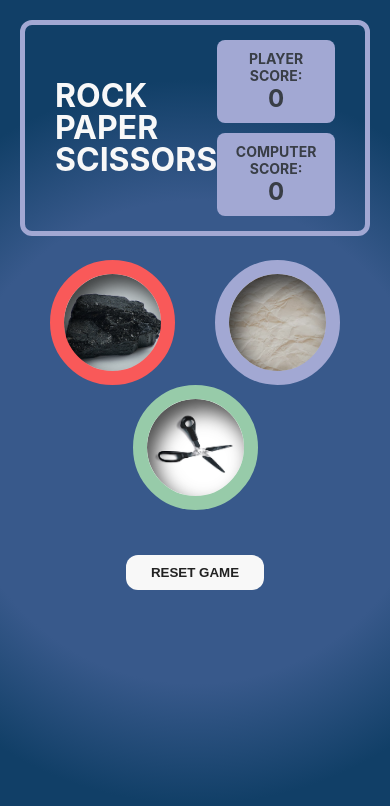
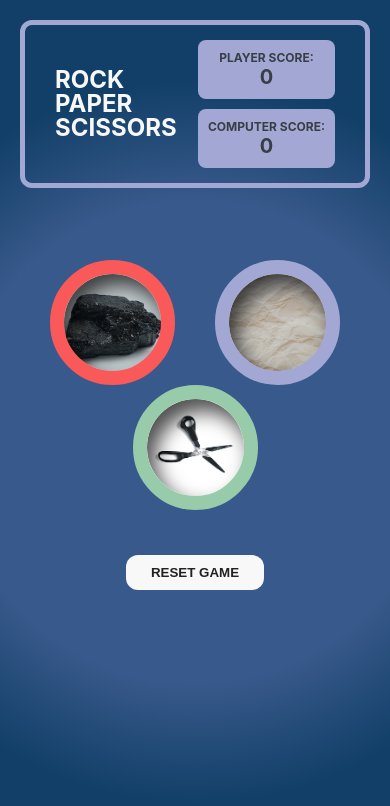
Before and after one commit to markosilvasvuori/rock-paper-scissors, a React (Create React App) app: page / in a window 390 px wide. Shown: the top 806 px of the page. Built offline with nearby package versions, Linux system fonts and the light colour scheme.

Commit message:
Changed font-size in .score-container and .scoreboard h1. Added Media query

```diff
--- a/src/components/UI/Scoreboard.module.css
+++ b/src/components/UI/Scoreboard.module.css
@@ -15,6 +15,7 @@
     display: flex;
     flex-direction: column;
     line-height: 1;
+    font-size: 1.5rem;
 }
 
 .score-container:first-child {
@@ -28,11 +29,17 @@
     padding: 10px;
     text-align: center;
     border-radius: 8px;
-    font-size: 0.875rem;
+    font-size: 0.75rem;
     font-weight: bold;
 }
 
 .score {
-    font-size: 1.5rem;
+    font-size: 1.25rem;
     color: #393e46;
 }
+
+@media screen and (min-width: 768px) {
+    .scoreboard h1 {
+        font-size: 2rem;
+    }
+}
```
